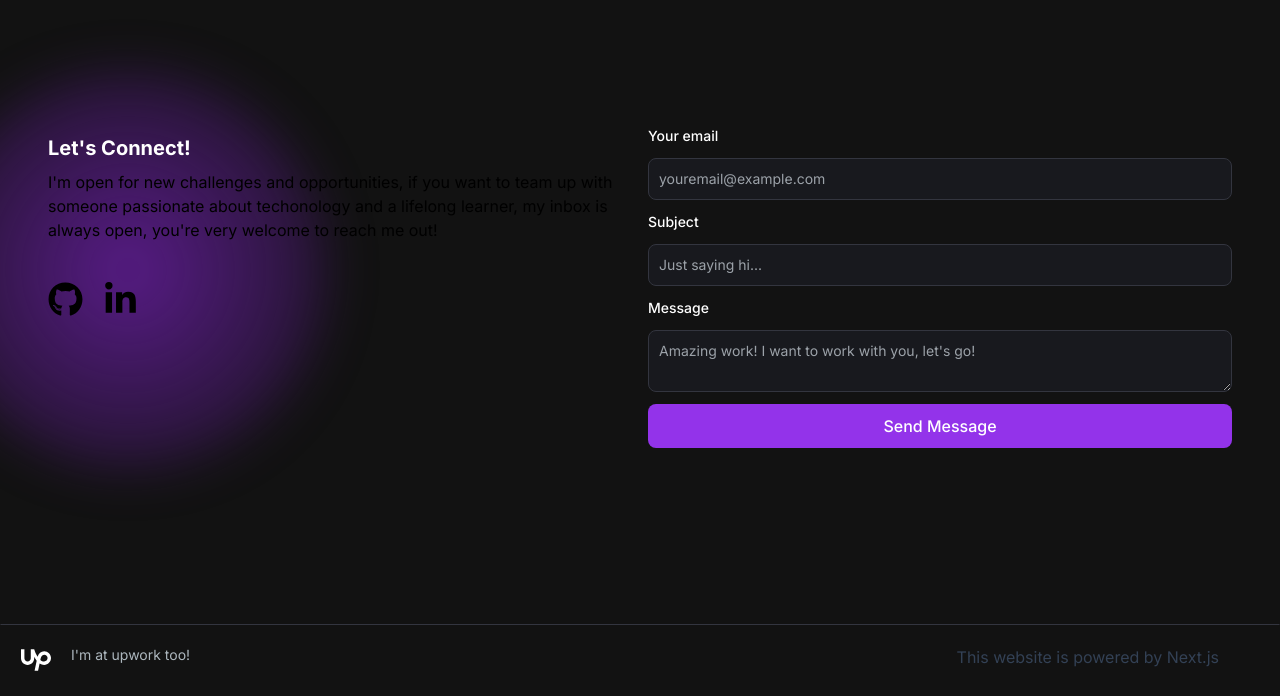
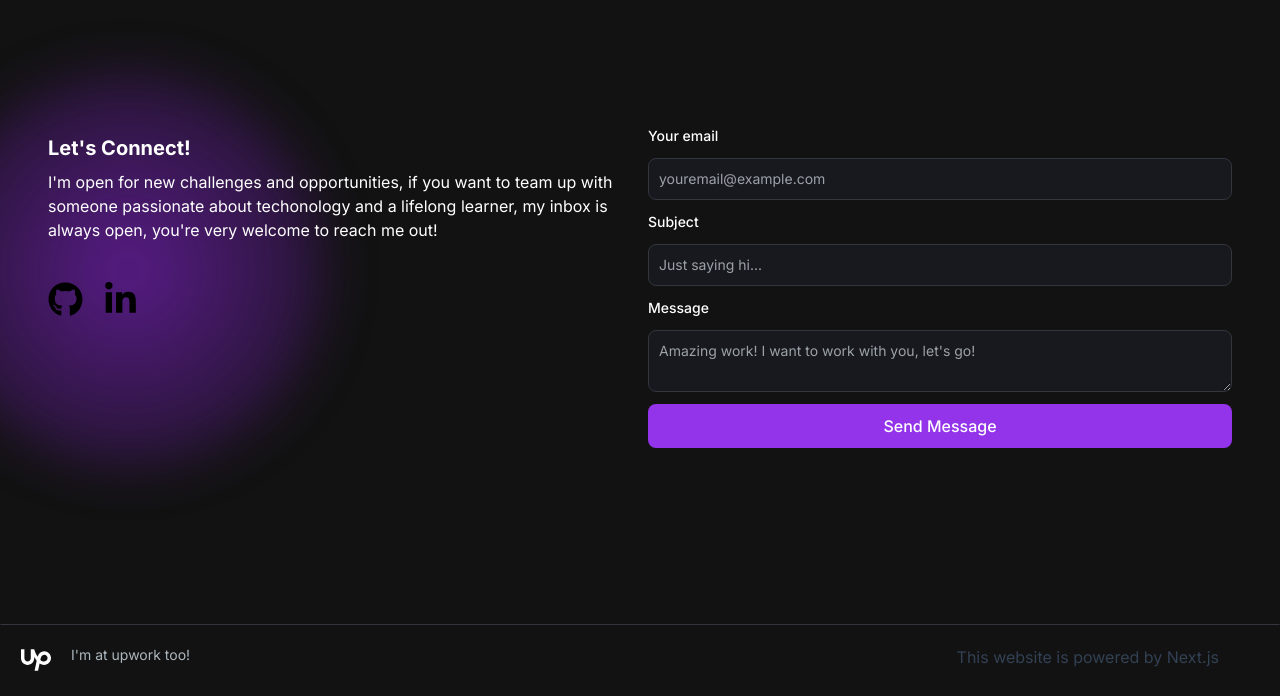
Before and after one commit to alyhenr/nextjs-portfolio, a Next.js app: page / in a window 1280 px wide. Shown: the part 1102-1798 px from the top of the page. Built offline with nearby package versions, Linux system fonts and the light colour scheme.

Commit message:
fix(style): text color on email section

```diff
--- a/src/app/components/EmailSection/Email.jsx
+++ b/src/app/components/EmailSection/Email.jsx
@@ -50,7 +50,7 @@ export const Email = () => {
                 <h5 className='text-xl font-bold text-white my-2'>
                     Let&apos;s Connect!
                 </h5>
-                <p>
+                <p className='text-white'>
                     {" "}
                     I&apos;m open for new challenges and opportunities, if you
                     want to team up with someone passionate about techonology and
```
